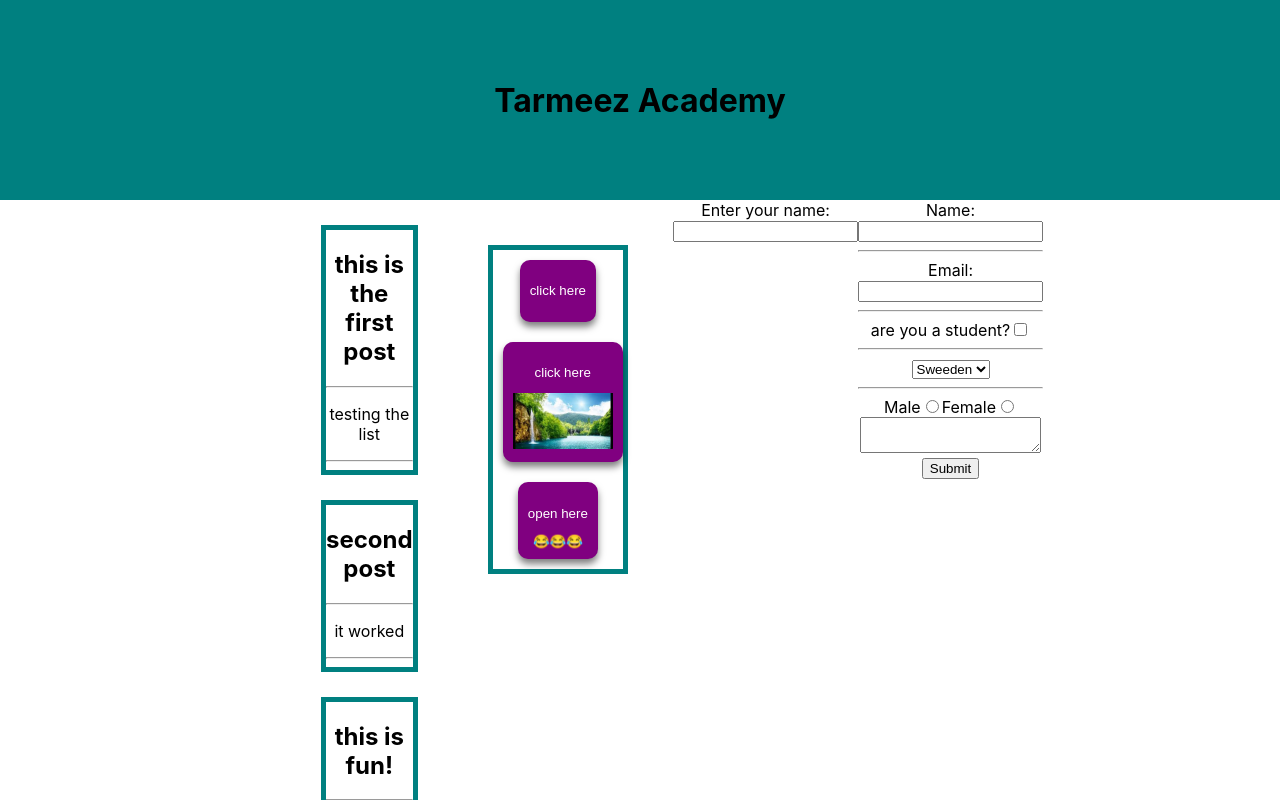
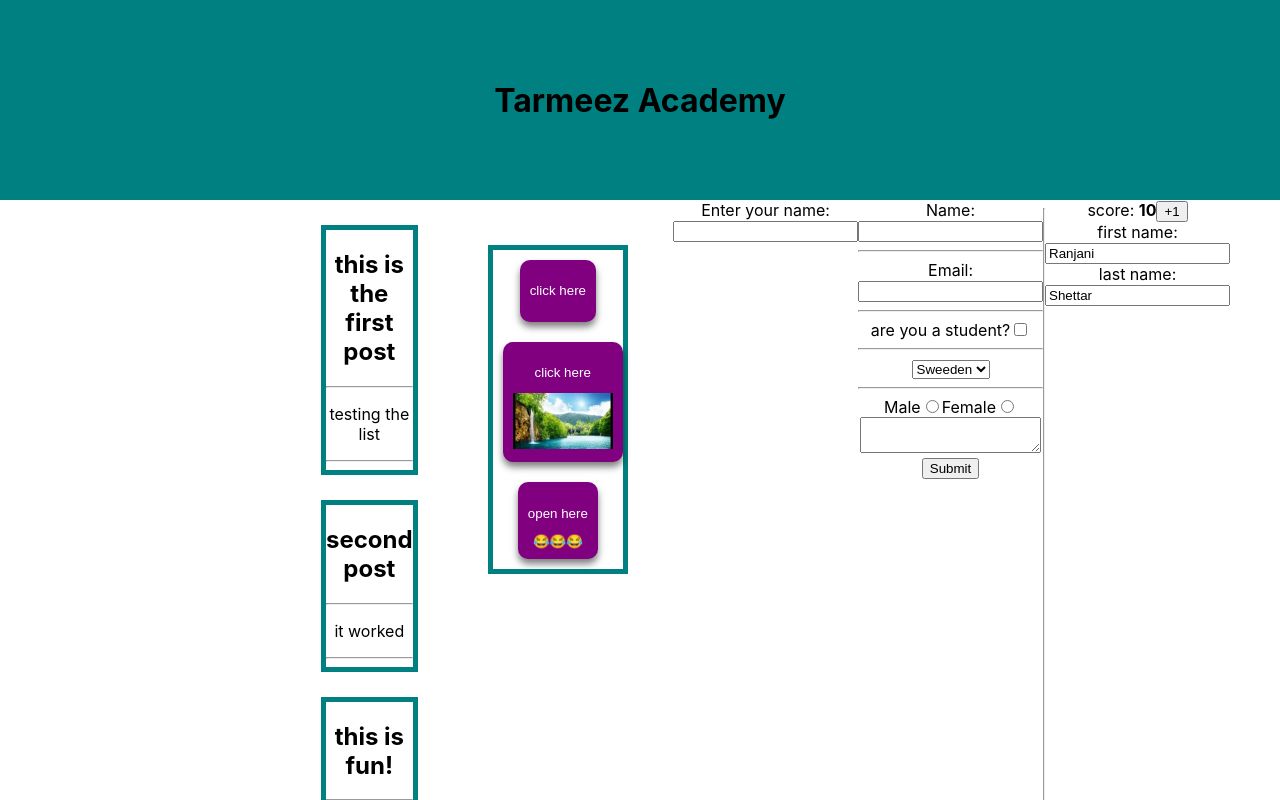
Before and after one commit to NoorAlden21/first-react-app, a React (Create React App) app: page / in a window 1280 px wide. Shown: the top 800 px of the page. Built offline with nearby package versions, Linux system fonts and the light colour scheme.

Commit message:
feat(scoreboard): add Scoreboard component (my solution to a React Docs challenge)

```diff
--- a/src/App.js
+++ b/src/App.js
@@ -5,6 +5,7 @@ import Post from "./Post";
 import SideMenu from "./SideMenu";
 import MyInput from "./MyInput";
 import MyForm from "./MyForm";
+import Scoreboard from "./Scoreboard";
 
 const showSideMenu = true;
 
@@ -72,6 +73,10 @@ function App() {
           <MyInput />
 
           <MyForm></MyForm>
+
+          <hr></hr>
+
+          <Scoreboard />
         </div>
         {/*== Posts and Side Menu ==*/}
       </div>
--- /dev/null
+++ b/src/Scoreboard.js
@@ -0,0 +1,41 @@
+import { useState } from "react";
+export default function Scoreboard() {
+  const [player, setPlayer] = useState({
+    firstName: "Ranjani",
+    lastName: "Shettar",
+    score: 10,
+  });
+  return (
+    <div>
+      <label>
+        score: <b>{player.score}</b>
+        <button
+          onClick={() => {
+            setPlayer({ ...player, score: player.score + 1 });
+          }}
+        >
+          +1
+        </button>
+      </label>
+      <br></br>
+      <label>
+        first name:
+        <input
+          value={player.firstName}
+          onChange={(event) => {
+            setPlayer({ ...player, firstName: event.target.value });
+          }}
+        ></input>
+      </label>
+      <label>
+        last name:
+        <input
+          value={player.lastName}
+          onChange={(event) => {
+            setPlayer({ ...player, lastName: event.target.value });
+          }}
+        ></input>
+      </label>
+    </div>
+  );
+}
```
